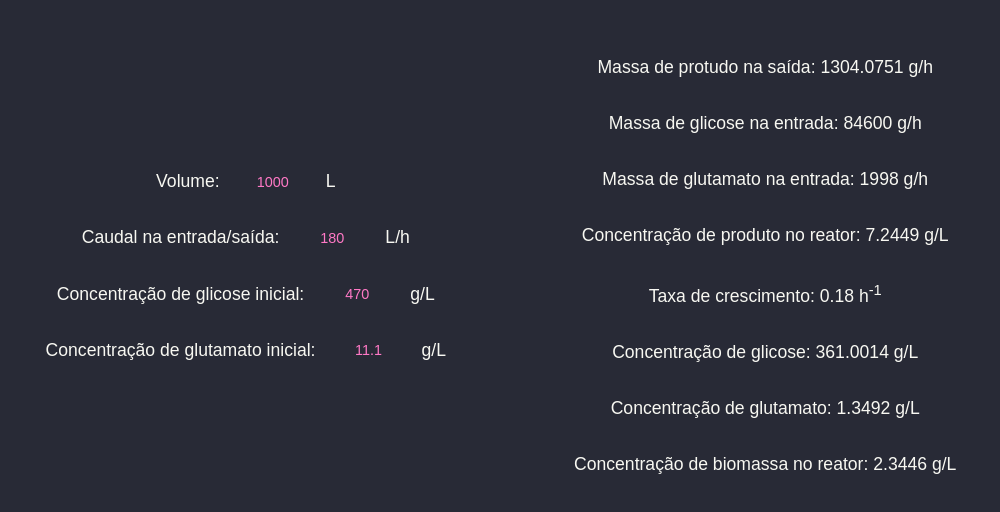
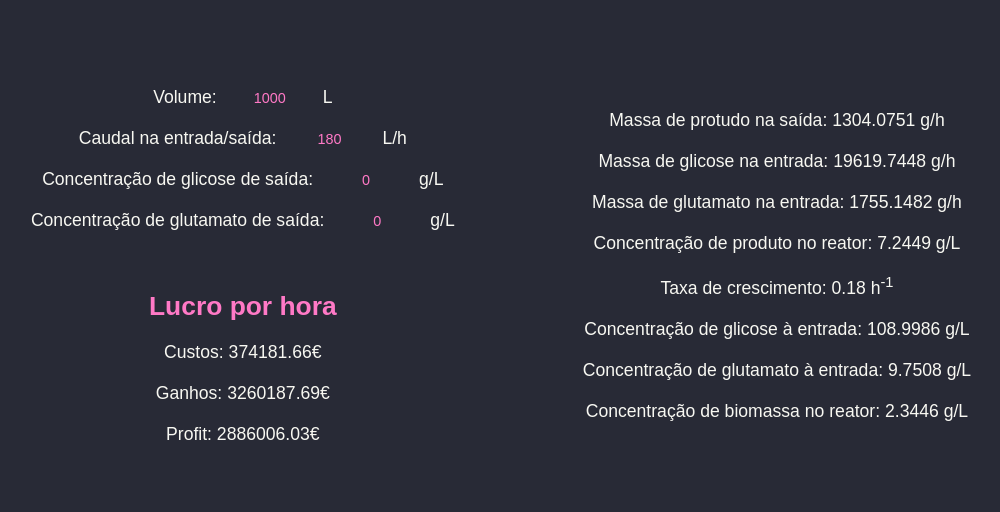
Before and after one commit to miguelrcborges/-iesb-drip, a plain HTML site: page reatores/bem-agitado.html in a window 1280 px wide. Shown: the part 134-646 px from the top of the page, without its empty margins (139-1139 px from the left). Drawn offline with Linux system fonts and the light colour scheme; a web font is replaced by a local one.

Commit message:
mudar variaveis e calcular lucro

```diff
--- a/css/reatores.css
+++ b/css/reatores.css
@@ -57,3 +57,12 @@ input[type="number"]:focus, input[type="number"]:hover {
     border-radius: 10px;
     border: 1px solid var(--pink);
 }
+
+h2 {
+    margin-top: 50px;
+    margin-bottom: 10px;
+}
+
+p {
+    margin: 10px 0;
+}
--- a/js/bem-agitado.js
+++ b/js/bem-agitado.js
@@ -3,8 +3,8 @@ function calcula() {
 
     const volume = Number(inputs[0].value);
     const caudal = Number(inputs[1].value);
-    const gliInicial = Number(inputs[2].value);
-    const gluInicial = Number(inputs[3].value);
+    const gli= Number(inputs[2].value);
+    const glu= Number(inputs[3].value);
 
     const MIU_MAX = 0.26;
     const XM = 7.62;
@@ -13,10 +13,15 @@ function calcula() {
     const YP_S_GLU = 0.743;
     const YP_X = 3.09;
 
+    const gliPrice = 0.01708;
+    const gluPrice = 213;
+    const APGPrice = 2500;
+
+
     let miu = caudal / volume;
     let X = XM * (1 - miu / MIU_MAX);
-    let gli = gliInicial - (1 / YX_S + YP_X/YP_S_GLI) * X
-    let glu = gluInicial - YP_X / YP_S_GLU * X
+    let gliInicial = gli + (1 / YX_S + YP_X/YP_S_GLI) * X;
+    let gluInicial = glu + YP_X / YP_S_GLU * X;
     let P = miu * YP_X * X * volume / caudal;
     let massP = P * caudal;
     let massGli = caudal * gliInicial;
@@ -27,9 +32,17 @@ function calcula() {
     document.querySelector("#massaGlu").textContent = `Massa de glutamato na entrada: ${Math.round(massGlu * 10000) / 10000} g/h`;
     document.querySelector("#APG").textContent = `Concentração de produto no reator: ${Math.round(P * 10000)/10000} g/L`
     document.querySelector("#miu").innerHTML = `Taxa de crescimento: ${Math.round(miu * 10000)/10000} h<sup>-1</sup>`;
-    document.querySelector("#gli").textContent = `Concentração de glicose: ${Math.round(gli * 10000)/10000} g/L`;
-    document.querySelector("#glu").textContent = `Concentração de glutamato: ${Math.round(glu * 10000)/10000} g/L`;
+    document.querySelector("#gliInicial").textContent = `Concentração de glicose à entrada: ${Math.round(gliInicial * 10000)/10000} g/L`;
+    document.querySelector("#gluInicial").textContent = `Concentração de glutamato à entrada: ${Math.round(gluInicial * 10000)/10000} g/L`;
     document.querySelector("#X").textContent = `Concentração de biomassa no reator: ${Math.round(X * 10000)/10000} g/L`;
+
+    let custos = gliPrice * massGli + gluPrice * massGlu;
+    let ganhos = APGPrice * massP;
+    let profit = ganhos - custos;
+
+    document.querySelector("#custo").textContent = `Custos: ${Math.round(custos * 100) / 100}€`;
+    document.querySelector("#ganho").textContent = `Ganhos: ${Math.round(ganhos * 100) / 100}€`;
+    document.querySelector("#profit").textContent = `Profit: ${Math.round(profit * 100) / 100}€`;
 }
 
 document.querySelectorAll("input").forEach((input) => input.addEventListener('change', calcula));
--- a/reatores/bem-agitado.html
+++ b/reatores/bem-agitado.html
@@ -22,15 +22,19 @@
                 <p>L/h</p>
             </div>
             <div class="flex-right small-gap">
-                <p>Concentração de glicose inicial: </p>
-                <input type="number" id="gliInicial" value="470">
+                <p>Concentração de glicose de saída: </p>
+                <input type="number" id="gli" value="0">
                 <p>g/L</p>
             </div>
             <div class="flex-right small-gap">
-                <p>Concentração de glutamato inicial: </p>
-                <input type="number" id="gluInicial" value="11.1">
+                <p>Concentração de glutamato de saída: </p>
+                <input type="number" id="glu" value="0">
                 <p>g/L</p>
             </div>
+            <h2>Lucro por hora</h2>
+            <p id="custo">Custos: </p>
+            <p id="ganho">Ganhos: </p>
+            <p id="profit">Lucro: </p>
         </div>
         <div class="flex-down">
             <p id="massaProduto">Massa de protudo na saída: </p>
@@ -38,8 +42,8 @@
             <p id="massaGlu">Massa de glutamato na saída: </p>
             <p id="APG">Concentração de produto no reator: </p>
             <p id="miu">Taxa de crescimento: </p>
-            <p id="gli">Concentração de glicose: </p>
-            <p id="glu">Concentração de glutamato: </p>
+            <p id="gliInicial">Concentração de glicose: </p>
+            <p id="gluInicial">Concentração de glutamato: </p>
             <p id="X">Concentração de biomassa no reator: </p>
         </div>
     </div>
```
